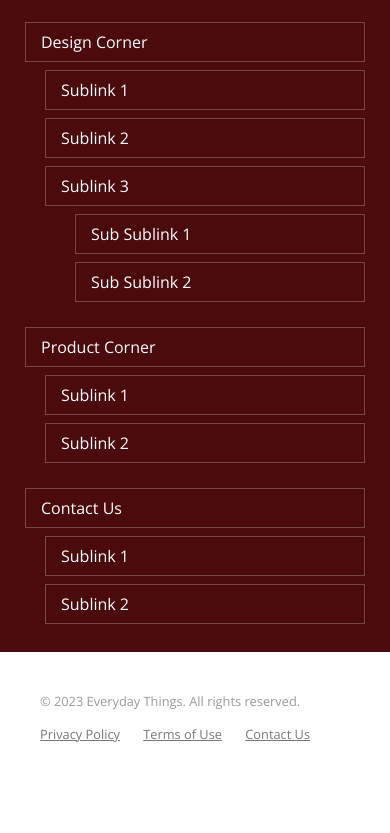
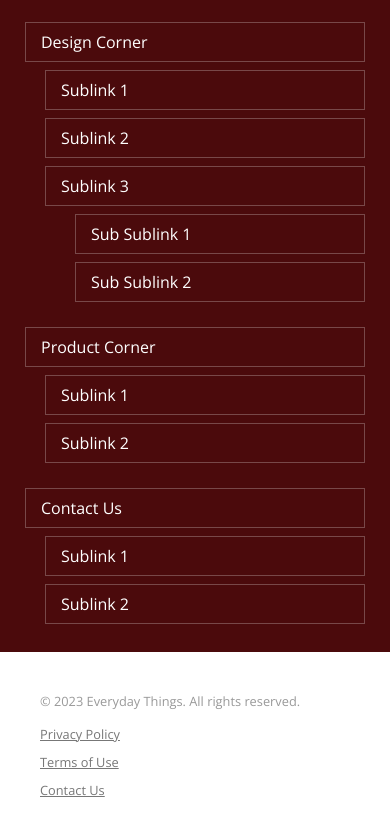
Before and after one commit to venky348/responsive-web-design, a plain HTML site: page index.html in a window 390 px wide. Shown: the part 2062-2895 px from the top of the page. Before the commit the page ends 2845 px from the top, so only its background shows below. Drawn offline with nearby package versions, Linux system fonts and the light colour scheme.

Commit message:
adjusted footer

```diff
--- a/css/screen.css
+++ b/css/screen.css
@@ -706,4 +706,19 @@ nav {
     section.how-to blockquote {
         margin: 10px 40px 0px 20px;
     }
+
+    /* Footer */
+
+    footer::after{
+        content: '';
+        display: block;
+        clear: both;
+    }
+
+    footer div.content a{
+        display: inline-block;
+        margin: 0px 0px 10px 0px;
+        float: left;
+        clear: both;
+    }
 }
```
